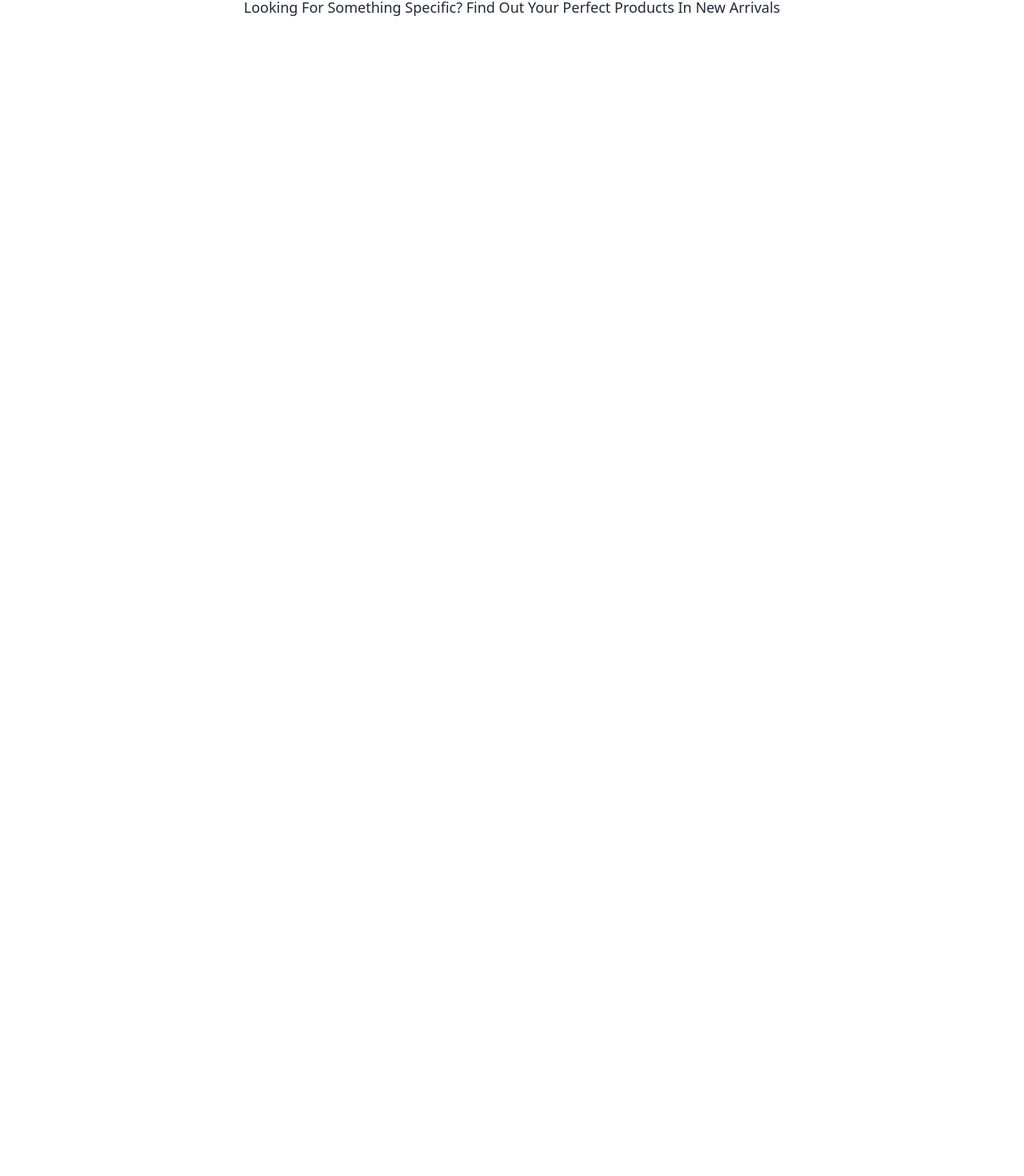
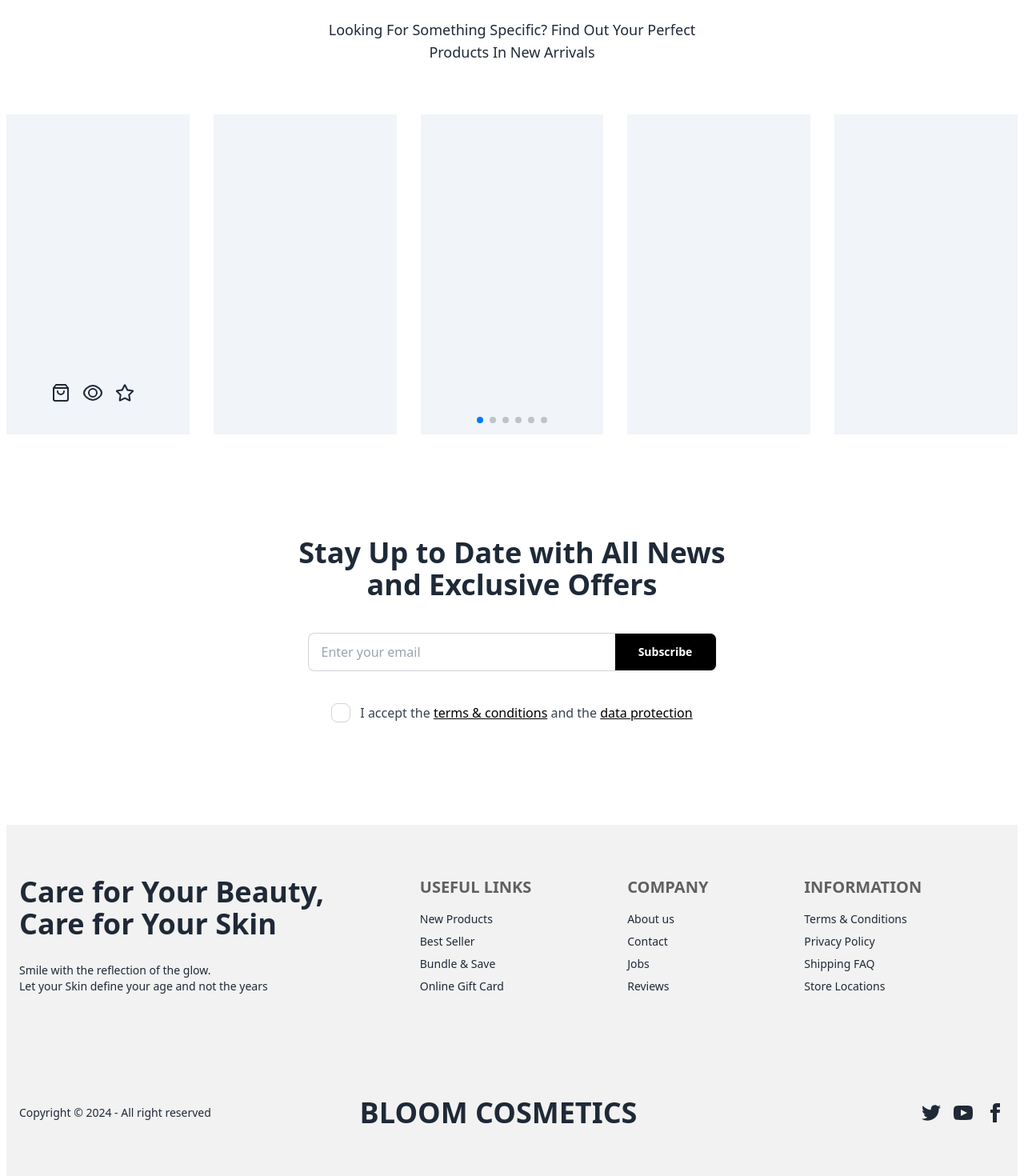
Before and after one commit to ayathree/bloom-cosmetics-client, a React (Vite) app: page / in a window 1280 px wide. Shown: the part 3469-4939 px from the top of the page at 80% size. Before the commit the page ends 3556 px from the top, so only its background shows below. Built offline with nearby package versions, Linux system fonts and the light colour scheme.

Commit message:
do some changes in home page featured section

```diff
--- /dev/null
+++ b/src/components/Footer.jsx
@@ -0,0 +1,82 @@
+
+
+const Footer = () => {
+    return (
+        <div>
+            <footer className="footer bg-base-200  p-4 py-16 mt-20">
+  <aside>
+    <p className="text-4xl font-bold">Care for Your Beauty,<br />
+    Care for Your Skin</p>
+    <p className="mt-5">
+    Smile with the reflection of the glow. <br /> Let your Skin define your age and not the years
+    </p>
+  </aside>
+  <nav>
+    <h6 className="footer-title text-black text-xl">Useful Links</h6>
+    <a className="link link-hover">New Products</a>
+    <a className="link link-hover">Best Seller</a>
+    <a className="link link-hover">Bundle & Save</a>
+    <a className="link link-hover">Online Gift Card</a>
+  </nav>
+  <nav>
+    <h6 className="footer-title text-black text-xl">Company</h6>
+    <a className="link link-hover">About us</a>
+    <a className="link link-hover">Contact</a>
+    <a className="link link-hover">Jobs</a>
+    <a className="link link-hover">Reviews</a>
+  </nav>
+  <nav>
+    <h6 className="footer-title text-black text-xl">Information</h6>
+    <a className="link link-hover">Terms & Conditions</a>
+    <a className="link link-hover">Privacy Policy</a>
+    <a className="link link-hover">Shipping FAQ</a>
+    <a className="link link-hover">Store Locations</a>
+  </nav>
+</footer>
+<footer className="footer bg-base-200  items-center p-4 py-16">
+  <aside className="grid-flow-col items-center">
+    <p>Copyright © {new Date().getFullYear()} - All right reserved</p>
+  </aside>
+  <p className="uppercase text-4xl font-bold">bloom cosmetics</p>
+  <nav className="grid-flow-col gap-4 md:place-self-center md:justify-self-end">
+    <a>
+      <svg
+        xmlns="http://www.w3.org/2000/svg"
+        width="24"
+        height="24"
+        viewBox="0 0 24 24"
+        className="fill-current">
+        <path
+          d="M24 4.557c-.883.392-1.832.656-2.828.775 1.017-.609 1.798-1.574 2.165-2.724-.951.564-2.005.974-3.127 1.195-.897-.957-2.178-1.555-3.594-1.555-3.179 0-5.515 2.966-4.797 6.045-4.091-.205-7.719-2.165-10.148-5.144-1.29 2.213-.669 5.108 1.523 6.574-.806-.026-1.566-.247-2.229-.616-.054 2.281 1.581 4.415 3.949 4.89-.693.188-1.452.232-2.224.084.626 1.956 2.444 3.379 4.6 3.419-2.07 1.623-4.678 2.348-7.29 2.04 2.179 1.397 4.768 2.212 7.548 2.212 9.142 0 14.307-7.721 13.995-14.646.962-.695 1.797-1.562 2.457-2.549z"></path>
+      </svg>
+    </a>
+    <a>
+      <svg
+        xmlns="http://www.w3.org/2000/svg"
+        width="24"
+        height="24"
+        viewBox="0 0 24 24"
+        className="fill-current">
+        <path
+          d="M19.615 3.184c-3.604-.246-11.631-.245-15.23 0-3.897.266-4.356 2.62-4.385 8.816.029 6.185.484 8.549 4.385 8.816 3.6.245 11.626.246 15.23 0 3.897-.266 4.356-2.62 4.385-8.816-.029-6.185-.484-8.549-4.385-8.816zm-10.615 12.816v-8l8 3.993-8 4.007z"></path>
+      </svg>
+    </a>
+    <a>
+      <svg
+        xmlns="http://www.w3.org/2000/svg"
+        width="24"
+        height="24"
+        viewBox="0 0 24 24"
+        className="fill-current">
+        <path
+          d="M9 8h-3v4h3v12h5v-12h3.642l.358-4h-4v-1.667c0-.955.192-1.333 1.115-1.333h2.885v-5h-3.808c-3.596 0-5.192 1.583-5.192 4.615v3.385z"></path>
+      </svg>
+    </a>
+  </nav>
+</footer>
+
+        </div>
+    );
+};
+
+export default Footer;
--- a/src/pages/Root.jsx
+++ b/src/pages/Root.jsx
@@ -1,5 +1,6 @@
 import { Outlet } from "react-router-dom";
 import Navbar from "../components/Navbar";
+import Footer from "../components/Footer";
 
 
 const Root = () => {
@@ -7,6 +8,7 @@ const Root = () => {
         <div className="mx-2 mt-6">
             <Navbar></Navbar>
             <Outlet></Outlet>
+            <Footer></Footer>
         </div>
 
     );
--- a/src/pages/home/Arrivals.jsx
+++ b/src/pages/home/Arrivals.jsx
@@ -1,11 +1,62 @@
 
-
+import { Swiper, SwiperSlide } from 'swiper/react';
+import 'swiper/css';
+import 'swiper/css/free-mode';
+import 'swiper/css/pagination';
+import { FreeMode, Pagination } from 'swiper/modules';
+import { FiShoppingBag } from 'react-icons/fi';
+import { GrView } from 'react-icons/gr';
+import { FaRegStar } from 'react-icons/fa';
 const Arrivals = () => {
     return (
         <div className="mt-20">
              <div>
                 <p className="text-center mb-5 font-semibold text-4xl uppercase ">new arrivals</p>
-                <p className="text-center mb-16 text-lg">Looking For Something Specific? Find Out Your Perfect Products In New Arrivals</p>
+                <p className="text-center mb-16 text-lg">Looking For Something Specific? Find Out Your Perfect <br /> Products   In New Arrivals</p>
+            </div>
+            <div className=''>
+            <Swiper
+
+        spaceBetween={30}
+        freeMode={true}
+        pagination={{
+          clickable: true,
+        }}
+        modules={[FreeMode, Pagination]}
+        className="mySwiper"
+        breakpoints={{
+          // When the screen width is >= 0px (small screens)
+          0: {
+            slidesPerView: 1,
+          },
+          // When the screen width is >= 768px (medium screens)
+          768: {
+            slidesPerView: 2,
+          },
+          // When the screen width is >= 1024px (large screens)
+          1024: {
+            slidesPerView: 5,
+          },
+        }}
+      >
+        <SwiperSlide><div className='bg-slate-100 h-[50vh] w-full relative'>
+          <div className='absolute flex flex-row justify-center items-center gap-4 bottom-10 left-14 '>
+          <FiShoppingBag className='text-2xl' />
+          <GrView className='text-2xl' />
+          <FaRegStar className='text-2xl' />
+          </div>
+
+          </div></SwiperSlide>
+        <SwiperSlide><div className='bg-slate-100 h-[50vh] w-full'></div></SwiperSlide>
+        <SwiperSlide><div className='bg-slate-100 h-[50vh] w-full'></div></SwiperSlide>
+        <SwiperSlide><div className='bg-slate-100 h-[50vh] w-full'></div></SwiperSlide>
+        <SwiperSlide><div className='bg-slate-100 h-[50vh] w-full'></div></SwiperSlide>
+        <SwiperSlide><div className='bg-slate-100 h-[50vh] w-full'></div></SwiperSlide>
+        <SwiperSlide><div className='bg-slate-100 h-[50vh] w-full'></div></SwiperSlide>
+        <SwiperSlide><div className='bg-slate-100 h-[50vh] w-full'></div></SwiperSlide>
+        <SwiperSlide><div className='bg-slate-100 h-[50vh] w-full'></div></SwiperSlide>
+        <SwiperSlide><div className='bg-slate-100 h-[50vh] w-full'></div></SwiperSlide>
+      </Swiper>
             </div>
 
 
--- a/src/pages/home/Category.jsx
+++ b/src/pages/home/Category.jsx
@@ -9,7 +9,7 @@ const Category = () => {
                 <img src="https://i.ibb.co.com/Gk5Kzdh/image-box-01.png" alt=""  />
                 </div>
                 <p className="text-center mb-5 font-semibold text-4xl uppercase ">Shop by Categories</p>
-                <p className="text-center mb-16 text-lg">Because You Need Time for Yourself. Blend Beauty in You</p>
+                <p className="text-center mb-16 text-lg">Because You Need Time for Yourself. <br /> Blend Beauty in You</p>
             </div>
             <div className="grid lg:grid-cols-3 grid-cols-1 md:grid-cols-2 grid-rows-4 lg:grid-rows-2 md:grid-rows-3 justify-center items-center gap-4">
                 <div className=" lg:row-span-2 relative overflow-hidden group">
--- a/src/pages/home/Home.jsx
+++ b/src/pages/home/Home.jsx
@@ -2,6 +2,7 @@ import Arrivals from "./Arrivals";
 import Category from "./Category";
 import Featured from "./Featured";
 import Slider from "./Slider";
+import Subscription from "./Subscription";
 
 
 const Home = () => {
@@ -11,6 +12,7 @@ const Home = () => {
            <Featured></Featured>
            <Category></Category>
            <Arrivals></Arrivals>
+           <Subscription></Subscription>
         </div>
     );
 };
--- /dev/null
+++ b/src/pages/home/Subscription.jsx
@@ -0,0 +1,26 @@
+
+
+const Subscription = () => {
+    return (
+        <div>
+            <p className="text-4xl font-semibold mt-32 mb-10 text-center">Stay Up to Date with All News <br /> and Exclusive Offers</p>
+            <div className="join flex justify-center items-center mb-10">
+
+    <div >
+      <input className="input input-bordered join-item w-96" name="email" placeholder="Enter your email" />
+    </div>
+
+  <div className="indicator">
+
+    <button className="btn join-item w-32 bg-black text-white hover:bg-[#047857] ">Subscribe</button>
+  </div>
+</div>
+<div className="flex flex-row justify-center items-center gap-3 mb-32">
+<input type="checkbox"  className="checkbox checkbox-md" />
+<p className="text-gray-700">I accept the <a href=""><span className="text-black underline">terms & conditions</span></a> and the <a href=""> <span className="text-black underline" >data protection</span></a></p>
+</div>
+        </div>
+    );
+};
+
+export default Subscription;
```
